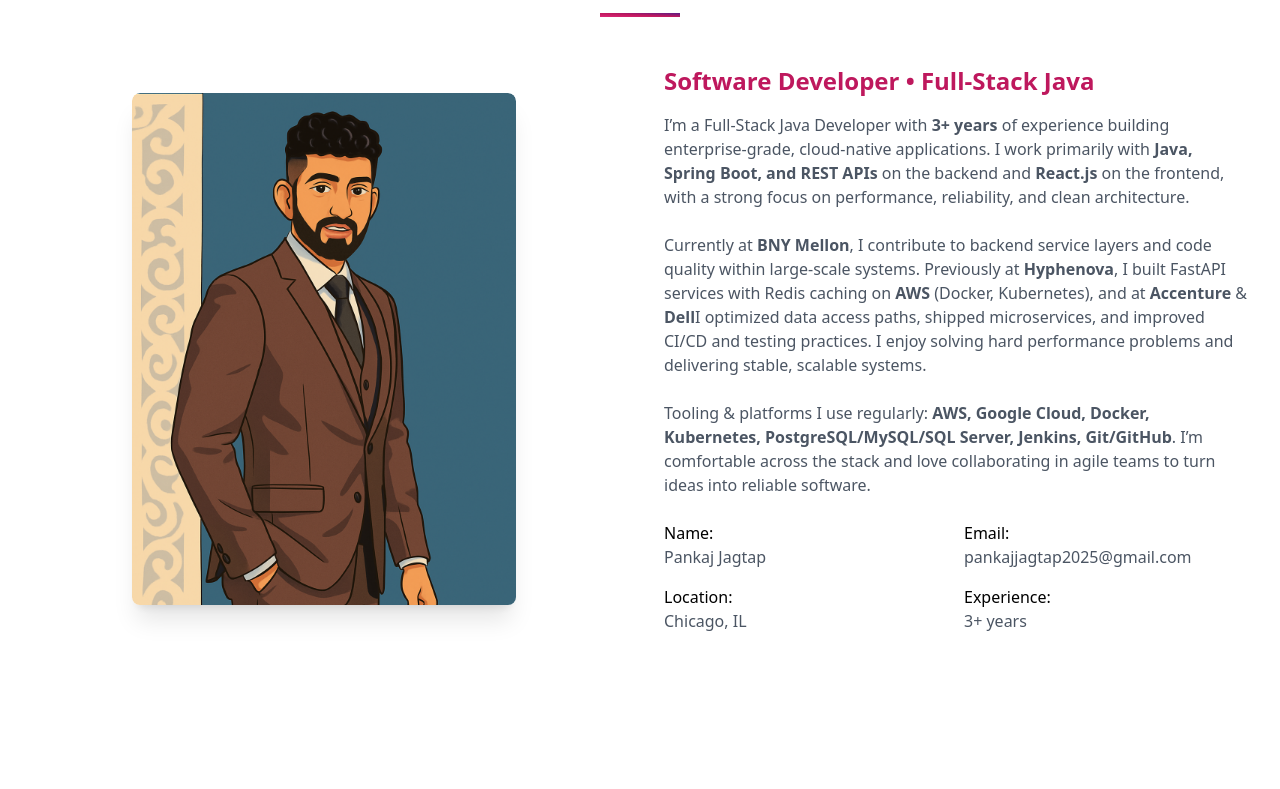
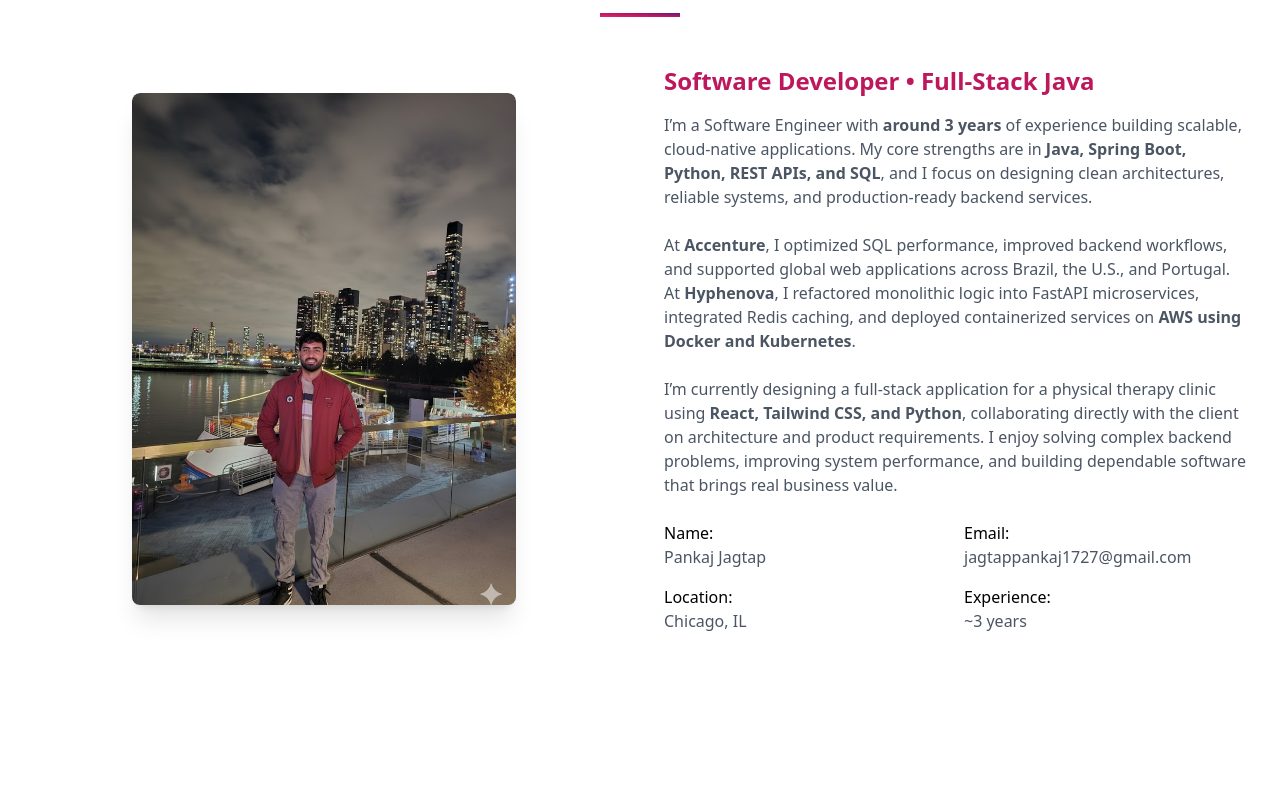
Before and after one commit to Kumbhkaran27/Portfolio, a React (Create React App) app: page / in a window 1280 px wide. Shown: the part 1071-1860 px from the top of the page. Built offline with nearby package versions, Linux system fonts and the light colour scheme.

Commit message:
Update portfolio components and image

```diff
--- a/src/components/About.jsx
+++ b/src/components/About.jsx
@@ -69,27 +69,17 @@
             </h3>
 
             <p className="text-gray-600 mb-6">
-              I’m a Full-Stack Java Developer with <span className="font-semibold">3+ years</span> of experience
-              building enterprise-grade, cloud-native applications. I work primarily with{" "}
-              <span className="font-semibold">Java, Spring Boot, and REST APIs</span> on the backend and{" "}
-              <span className="font-semibold">React.js</span> on the frontend, with a strong focus on performance,
-              reliability, and clean architecture.
-            </p>
+  I’m a Software Engineer with <span className="font-semibold">around 3 years</span> of experience building scalable, cloud-native applications. My core strengths are in <span className="font-semibold">Java, Spring Boot, Python, REST APIs, and SQL</span>, and I focus on designing clean architectures, reliable systems, and production-ready backend services.
+</p>
 
-            <p className="text-gray-600 mb-6">
-              Currently at <span className="font-semibold">BNY Mellon</span>, I contribute to backend service layers and
-              code quality within large-scale systems. Previously at <span className="font-semibold">Hyphenova</span>, I
-              built FastAPI services with Redis caching on <span className="font-semibold">AWS</span> (Docker,
-              Kubernetes), and at <span className="font-semibold">Accenture</span> & <span className="font-semibold">Dell</span>
-              I optimized data access paths, shipped microservices, and improved CI/CD and testing practices. I enjoy
-              solving hard performance problems and delivering stable, scalable systems.
-            </p>
+<p className="text-gray-600 mb-6">
+  At <span className="font-semibold">Accenture</span>, I optimized SQL performance, improved backend workflows, and supported global web applications across Brazil, the U.S., and Portugal. At <span className="font-semibold">Hyphenova</span>, I refactored monolithic logic into FastAPI microservices, integrated Redis caching, and deployed containerized services on <span className="font-semibold">AWS using Docker and Kubernetes</span>.
+</p>
 
-            <p className="text-gray-600 mb-6">
-              Tooling & platforms I use regularly: <span className="font-semibold">AWS, Google Cloud, Docker,
-              Kubernetes, PostgreSQL/MySQL/SQL Server, Jenkins, Git/GitHub</span>. I’m comfortable across the stack and
-              love collaborating in agile teams to turn ideas into reliable software.
-            </p>
+<p className="text-gray-600 mb-6">
+  I’m currently designing a full-stack application for a physical therapy clinic using <span className="font-semibold">React, Tailwind CSS, and Python</span>, collaborating directly with the client on architecture and product requirements. I enjoy solving complex backend problems, improving system performance, and building dependable software that brings real business value.
+</p>
+
 
             <div className="grid grid-cols-2 gap-4 text-left">
               <div>
@@ -98,7 +88,7 @@
               </div>
               <div>
                 <p className="font-medium">Email:</p>
-                <p className="text-gray-600">pankajjagtap2025@gmail.com</p>
+                <p className="text-gray-600">jagtappankaj1727@gmail.com</p>
               </div>
               <div>
                 <p className="font-medium">Location:</p>
@@ -106,7 +96,7 @@
               </div>
               <div>
                 <p className="font-medium">Experience:</p>
-                <p className="text-gray-600">3+ years</p>
+                <p className="text-gray-600">~3 years</p>
               </div>
             </div>
           </motion.div>
--- a/src/components/Experience.jsx
+++ b/src/components/Experience.jsx
@@ -12,10 +12,10 @@
   const experiences = [
     {
       title: "Software Developer",
-      company: "BNY Mellon",
+      company: "Motion Works Physical Therapy Clinic",
       location: "Illinois, USA",
       period: "Jul 2025 – Present",
-      skills: ["Java", "Spring Boot", "REST APIs", "SDLC", "Agile", "Code Review"],
+      skills: ["React","Tailwind css","Python", "JavaScript", "SDLC", "Code Review"],
     },
     {
       title: "Backend Developer Intern",
@@ -38,13 +38,7 @@
       period: "Aug 2021 – Feb 2023",
       skills: ["Spring Boot", "JUnit", "Maven", "Postman", "Log Tracing", "Technical Documentation"],
     },
-    {
-      title: "Software Developer",
-      company: "Dell Technology",
-      location: "India",
-      period: "Jul 2020 – Jul 2021",
-      skills: ["Spring Boot", "Java", "REST APIs", "React.js", "AJAX", "JWT", "PostgreSQL", "JUnit", "Docker", "Jenkins", "AWS EC2", "Git", "Jira"],
-    },
+
   ];
 
   const ExperienceCard = ({ experience, index }) => (
--- a/src/components/Hero.jsx
+++ b/src/components/Hero.jsx
@@ -58,7 +58,7 @@
                 LinkedIn
               </button>
             </a>
-            <a href="https://gold-gayla-14.tiiny.site/" target="_blank" rel="noopener noreferrer">
+            <a href="https://fuchsia-liliane-88.tiiny.site" target="_blank" rel="noopener noreferrer">
             <button className="flex items-center rounded-full border border-white px-6 py-2 text-white hover:bg-white hover:text-blue-600 transition">
               📄 Resume
             </button>
```
Also changed, not shown: public/abtme.png.
